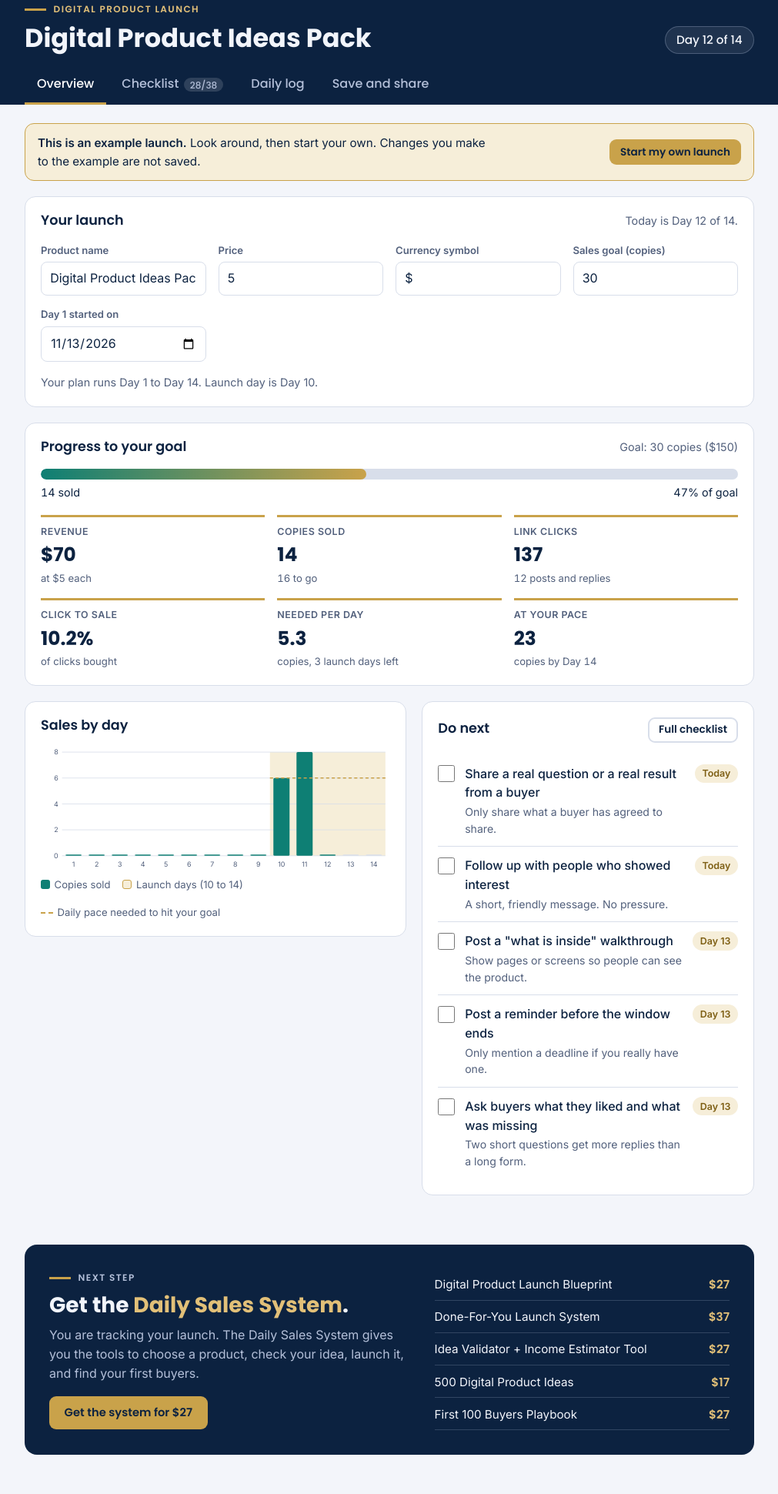
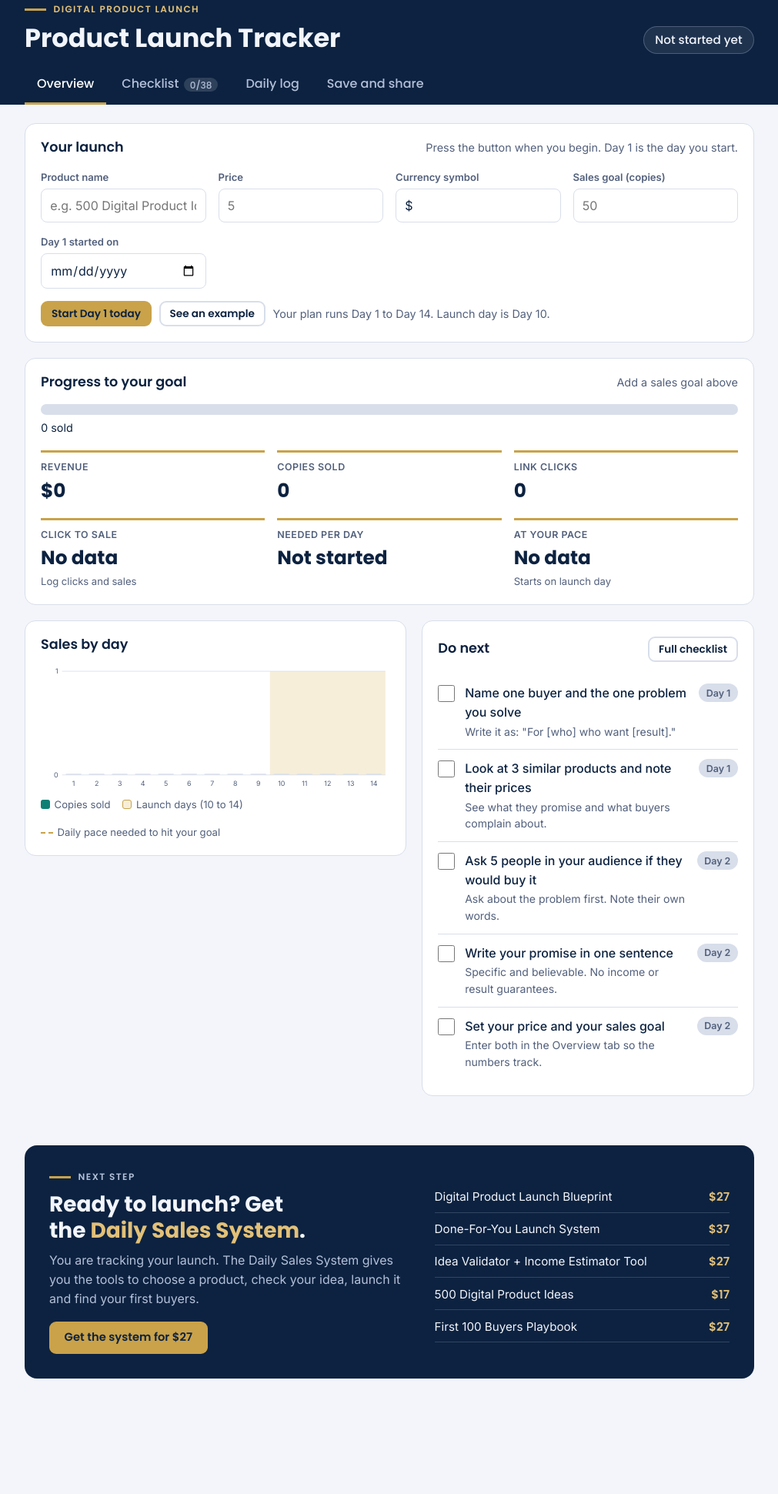
Before and after one commit to palmergeorge51-art/launch, a plain HTML site: page index.html in a window 1280 px wide. Shown: the part 27-1968 px from the top of the page at 77% size, without its empty margins (134-1145 px from the left). After the commit the page ends 1874 px from the top, so only its background shows below. Drawn offline with Linux system fonts and the light colour scheme.

Commit message:
index.html

```diff
--- a/index.html
+++ b/index.html
@@ -186,8 +186,8 @@ tfoot td { font-weight: 700; border-top: 2px solid var(--ink); }
 
 <main class="in">
   <div class="banner" id="banner" hidden>
-    <p><strong>This is an example launch.</strong> Look around, then start your own. Changes you make to the example are not saved.</p>
-    <button class="btn btn-gold btn-sm" id="btn-start">Start my own launch</button>
+    <p><strong>This is an example launch.</strong> Look around, then go back to your own. Changes you make to the example are not saved.</p>
+    <button class="btn btn-gold btn-sm" id="btn-start">Back to my launch</button>
   </div>
 
   <!-- OVERVIEW -->
@@ -201,7 +201,7 @@ tfoot td { font-weight: 700; border-top: 2px solid var(--ink); }
         <div class="fld"><label for="f-goal">Sales goal (copies)</label><input id="f-goal" type="number" min="1" step="1" inputmode="numeric" placeholder="50"></div>
         <div class="fld"><label for="f-start">Day 1 started on</label><input id="f-start" type="date"></div>
       </div>
-      <div class="row-actions"><button class="btn btn-gold btn-sm" id="btn-day1">Start Day 1 today</button><span class="hint">Your plan runs Day 1 to Day 14. Launch day is Day 10.</span></div>
+      <div class="row-actions"><button class="btn btn-gold btn-sm" id="btn-day1">Start Day 1 today</button><button class="btn btn-line btn-sm" id="btn-example">See an example</button><span class="hint">Your plan runs Day 1 to Day 14. Launch day is Day 10.</span></div>
     </div>
 
     <div class="card">
@@ -295,9 +295,9 @@ tfoot td { font-weight: 700; border-top: 2px solid var(--ink); }
   <div class="upsell">
     <div>
       <p class="kicker">Next step</p>
-      <h2>Get the <span>Daily Sales System</span>.</h2>
-      <p>You are tracking your launch. The Daily Sales System gives you the tools to choose a product, check your idea, launch it, and find your first buyers.</p>
-      <a class="btn btn-gold" href="https://gorj.lemonsqueezy.com/checkout/buy/9018d0cb-27e6-4190-804f-6eaf6684bf0d?logo=0" target="_blank" rel="noopener">Get the system for $27</a>
+      <h2>Ready to launch? Get the <span>Daily Sales System</span>.</h2>
+      <p>You are tracking your launch. The Daily Sales System gives you the tools to choose a product, check your idea, launch it and find your first buyers.</p>
+      <a class="btn btn-gold" href="UPSELL-LINK-URL" target="_blank" rel="noopener">Get the system for $27</a>
     </div>
     <ul>
       <li><span>Digital Product Launch Blueprint</span><b>$27</b></li>
@@ -394,7 +394,8 @@ var T = [
   }
   function save() { if (isExample) return; try { localStorage.setItem(KEY, JSON.stringify(S)); } catch (e) {} }
   var saved = load();
-  if (saved) { S = saved; } else { S = example(); isExample = true; }
+  S = saved || blank();
+  var stash = null;
 
   function allTasks() {
     var list = T.map(function (x, i) { return { id: 't' + i, phase: x[0], day: x[1], title: x[2], hint: x[3], custom: false }; });
@@ -455,6 +456,7 @@ var T = [
     $('banner').hidden = !isExample;
     $('start-line').textContent = st.cur >= 1 ? 'Today is Day ' + st.cur + ' of ' + END + '.' : 'Press the button when you begin. Day 1 is the day you start.';
     $('btn-day1').hidden = st.cur >= 1;
+    $('btn-example').hidden = isExample;
   }
 
   function renderOverview() {
@@ -553,7 +555,7 @@ var T = [
 
   function setField() {
     $('f-name').value = S.name; $('f-start').value = S.start; $('f-price').value = S.price; $('f-cur').value = S.cur; $('f-goal').value = S.goal;
-    var st = stats(); $('l-day').value = st.cur >= 1 && st.cur <= END ? st.cur : LAUNCH;
+    var st = stats(); $('l-day').value = st.cur >= 1 && st.cur <= END ? st.cur : 1;
   }
   var current = 'overview';
   function renderAll() { renderHeader(); renderOverview(); renderChecklist(); renderLog(); if (current === 'save') renderSave(); }
@@ -634,7 +636,8 @@ var T = [
     } catch (e) { m.className = 'msg err'; m.textContent = 'That text is not a valid backup. Copy it again from the other device.'; }
   });
   function startOwn() { freshOpen = true; S = blank(); isExample = false; save(); setField(); renderAll(); show('overview', true); window.scrollTo(0, 0); }
-  $('btn-start').addEventListener('click', startOwn);
+  $('btn-example').addEventListener('click', function () { if (!isExample) stash = S; S = example(); isExample = true; setField(); renderAll(); window.scrollTo(0, 0); });
+  $('btn-start').addEventListener('click', function () { S = stash || blank(); stash = null; isExample = false; setField(); renderAll(); show('overview', true); window.scrollTo(0, 0); });
   var RESET_IDLE = '<button class="btn btn-line btn-sm" data-reset="ask">Clear everything</button>';
   $('reset-row').innerHTML = RESET_IDLE;
   $('reset-row').addEventListener('click', function (e) {
```
